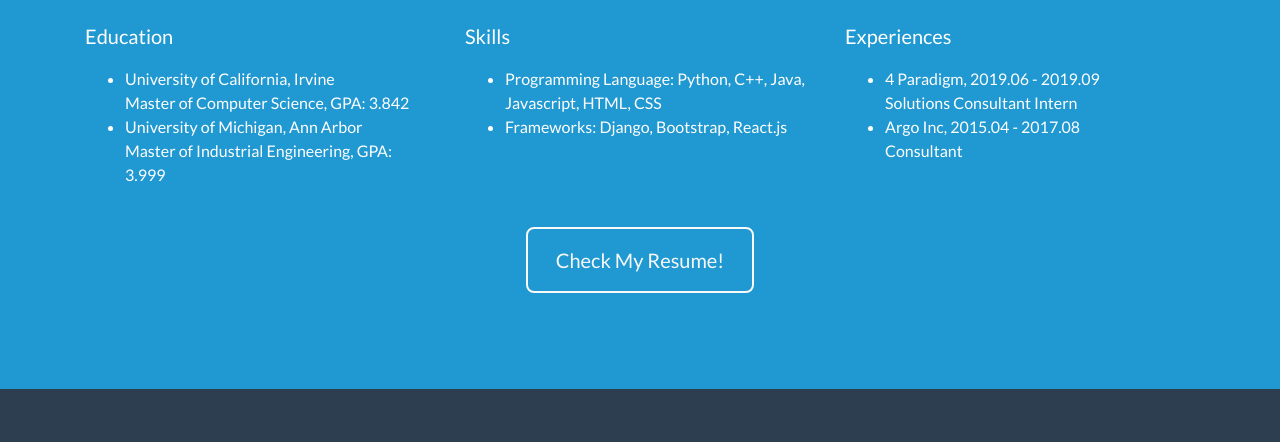
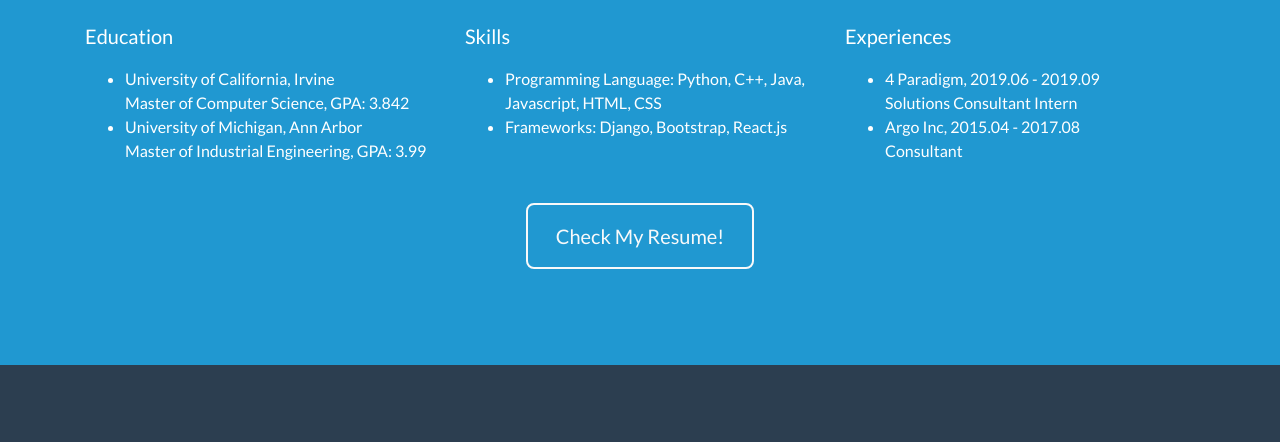
Before and after one commit to JiexunLi/jiexunli.github.io, a website with bundled scripts: page index.html in a window 1280 px wide. Shown: the part 1640-2082 px from the top of the page. Built offline with nearby package versions, Linux system fonts and the light colour scheme.

Commit message:
Update GPA

```diff
--- a/index.html
+++ b/index.html
@@ -198,7 +198,7 @@
                 </p>
                 <ul class="lead" style="font-size: 1rem">
                     <li>University of California, Irvine <br>Master of Computer Science, GPA: 3.842</li>
-                    <li>University of Michigan, Ann Arbor <br> Master of Industrial Engineering, GPA: 3.999</li>
+                    <li>University of Michigan, Ann Arbor <br> Master of Industrial Engineering, GPA: 3.99</li>
                 </ul>
             </div>
             <div class="col-lg-4 mr-auto">
```
